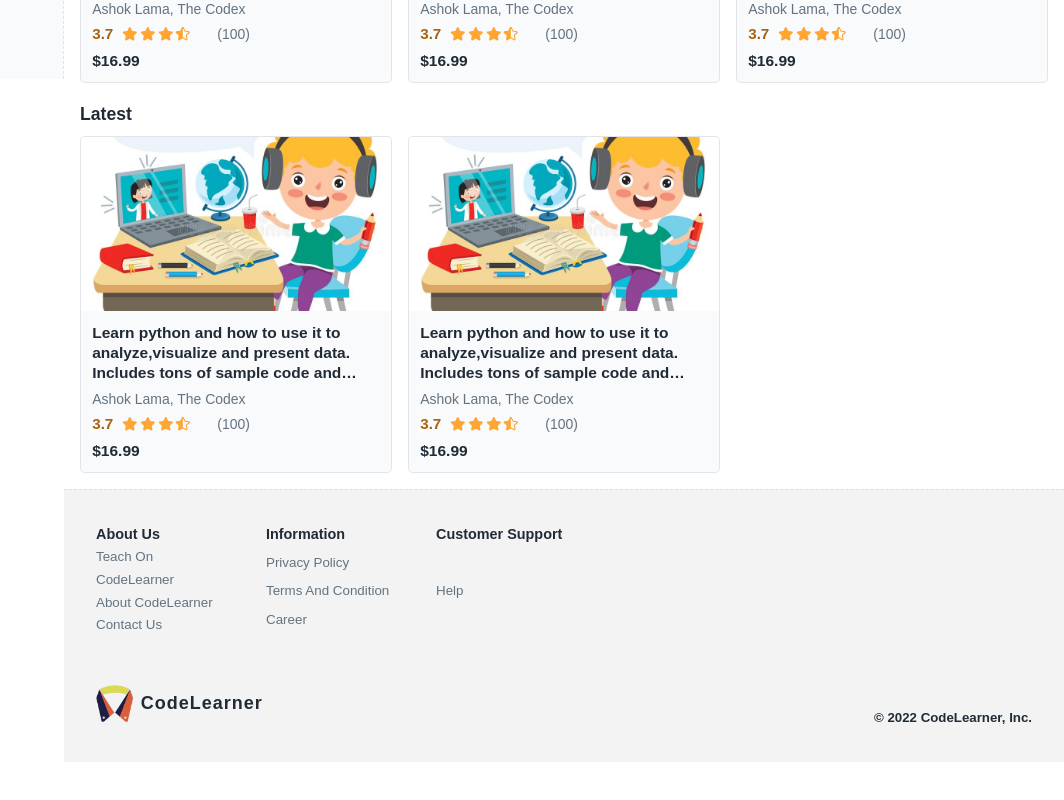
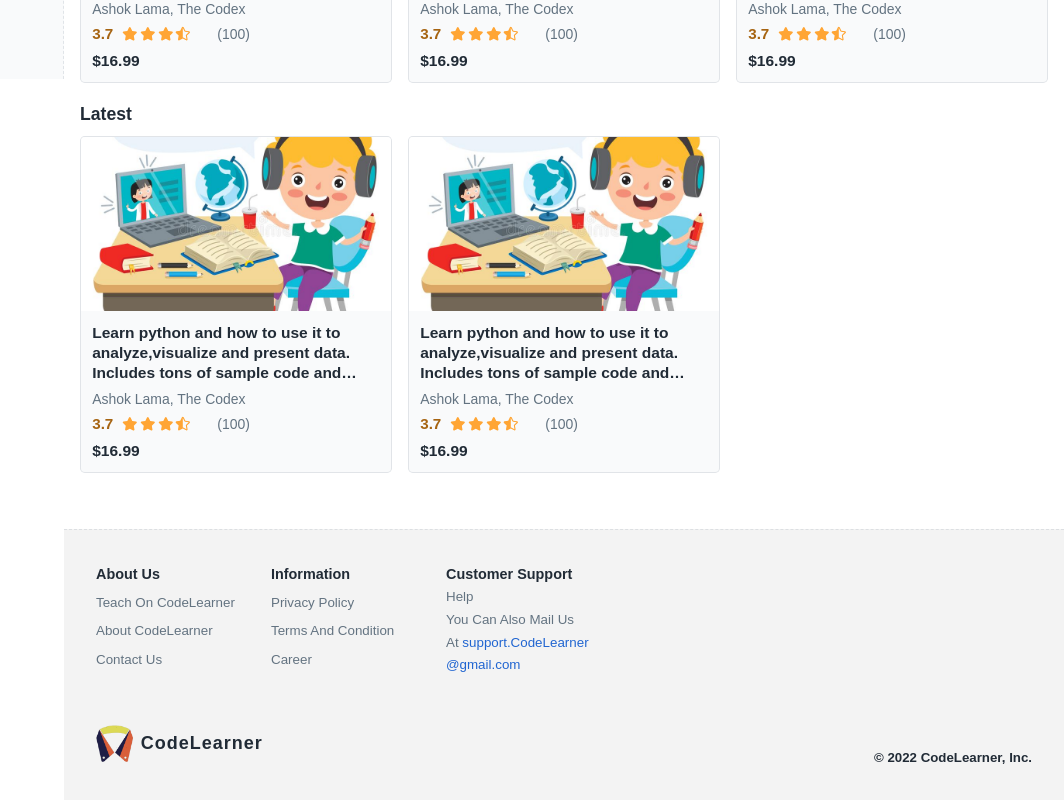
Before and after one commit to AshokLamaMoktanTamang/FYP-CodeLearner, a React (Create React App) app: page /app in a window 1280 px wide. Shown: the part 721-1521 px from the top of the page, without its empty margins (216-1280 px from the left). Before the commit the page ends 1483 px from the top, so only its background shows below. Built offline with nearby package versions, Linux system fonts and the light colour scheme; some icons are missing.

Commit message:
Footer Links and Routings

```diff
--- a/src/layout/dashboard/footer.js
+++ b/src/layout/dashboard/footer.js
@@ -11,14 +11,16 @@ const FooterWrapper = styled.footer`
   padding: 1rem;
   background-color: var(--footer-background);
   border-top: 1px dashed var(--light-border-color);
+  margin-top: 2.5rem;
 
   & > div {
     display: flex;
+    flex-wrap: wrap;
     margin-bottom: 1rem;
 
     & > section {
       display: grid;
-      width: 170px;
+      width: 175px;
       padding: 1rem;
 
       & > h2 {
@@ -68,14 +70,14 @@ const FooterWrapper = styled.footer`
     }
   }
 
-  @media (max-width: 550px) {
+  @media (max-width: 560px) {
     padding: 0;
 
     & > div {
       flex-direction: column;
 
       & > section {
-		width: 100%;
+        width: 100%;
         border-bottom: 1px solid var(--light-border-color);
       }
     }
@@ -88,22 +90,25 @@ export default function Footer() {
       <div>
         <section>
           <h2>About Us</h2>
-          <Link to={'/'}>Teach on CodeLearner</Link>
-          <Link to={'/'}>About CodeLearner</Link>
-          <Link to={'/'}>Contact Us</Link>
+          <Link to={'/app/teacher'}>Teach on CodeLearner</Link>
+          <Link to={'/app/about'}>About CodeLearner</Link>
+          <Link to={'/app/contact'}>Contact Us</Link>
         </section>
         <section>
           <h2>Information</h2>
-          <Link to={'/'}>Privacy Policy</Link>
-          <Link to={'/'}>Terms and Condition</Link>
-          <Link to={'/'}>Career</Link>
+          <Link to={'/app/privacy-policy'}>Privacy Policy</Link>
+          <Link to={'/app/terms-and-conditions'}>Terms and Condition</Link>
+          <Link to={'/app/career'}>Career</Link>
         </section>
         <section>
           <h2>Customer Support</h2>
-          <Link to={'/'}>Help</Link>
-          {/* <p>
-            You can also mail us at <a href="a">support.CodeLearner@gmail.com</a>
-          </p> */}
+          <a href='/' target='_blank'>Help</a>
+          <p>
+            You can also mail us at{' '}
+            <a href="mailto:support.CodeLearner@gmail.com">
+              support.CodeLearner@gmail.com
+            </a>
+          </p>
         </section>
       </div>
 
--- a/src/router.js
+++ b/src/router.js
@@ -33,6 +33,11 @@ export default function Router() {
         { path: 'setting', element: <MyCourse /> },
         { path: 'profile', element: <Profile /> },
         { path: 'report', element: <MyCourse /> },
+        { path: 'about', element: <MyCourse /> },
+        { path: 'contact', element: <MyCourse /> },
+        { path: 'privacy-policy', element: <MyCourse /> },
+        { path: 'terms-and-conditions', element: <MyCourse /> },
+        { path: 'career', element: <MyCourse /> },
       ],
     },
     {
```
